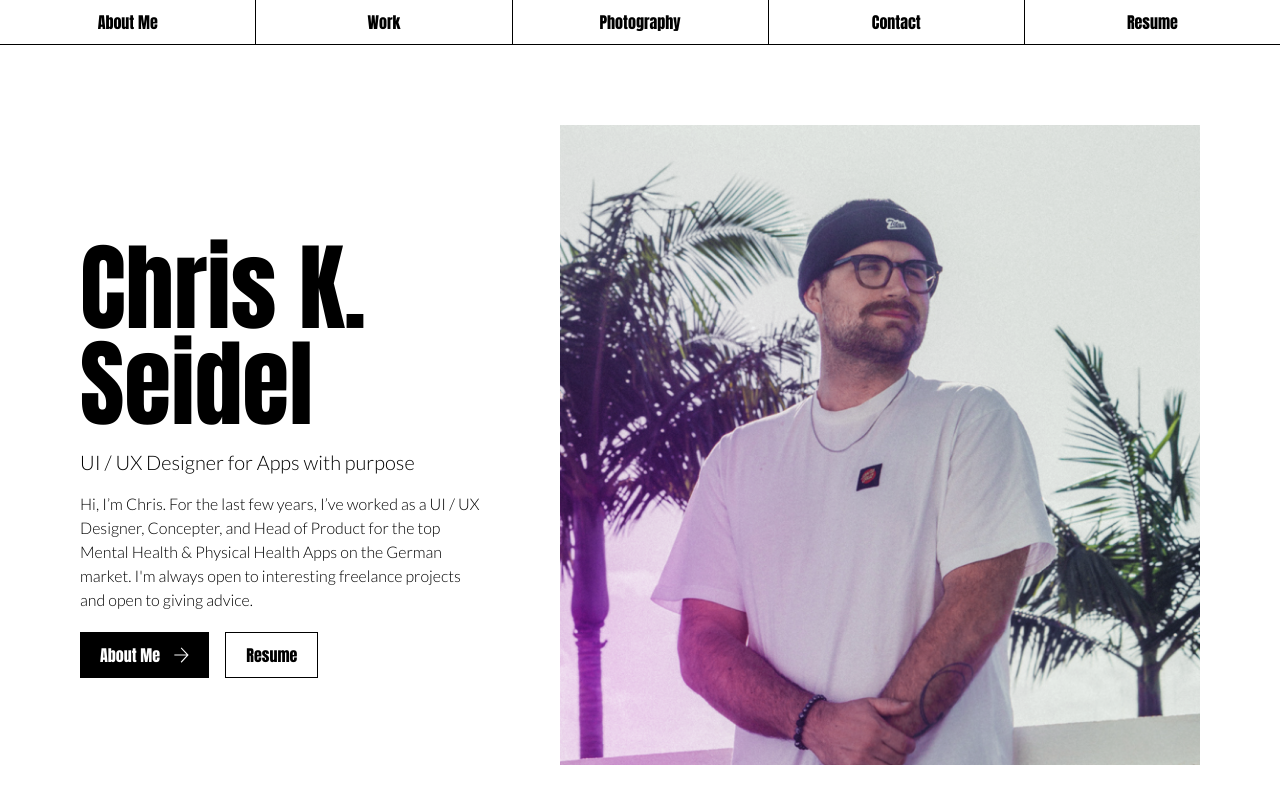
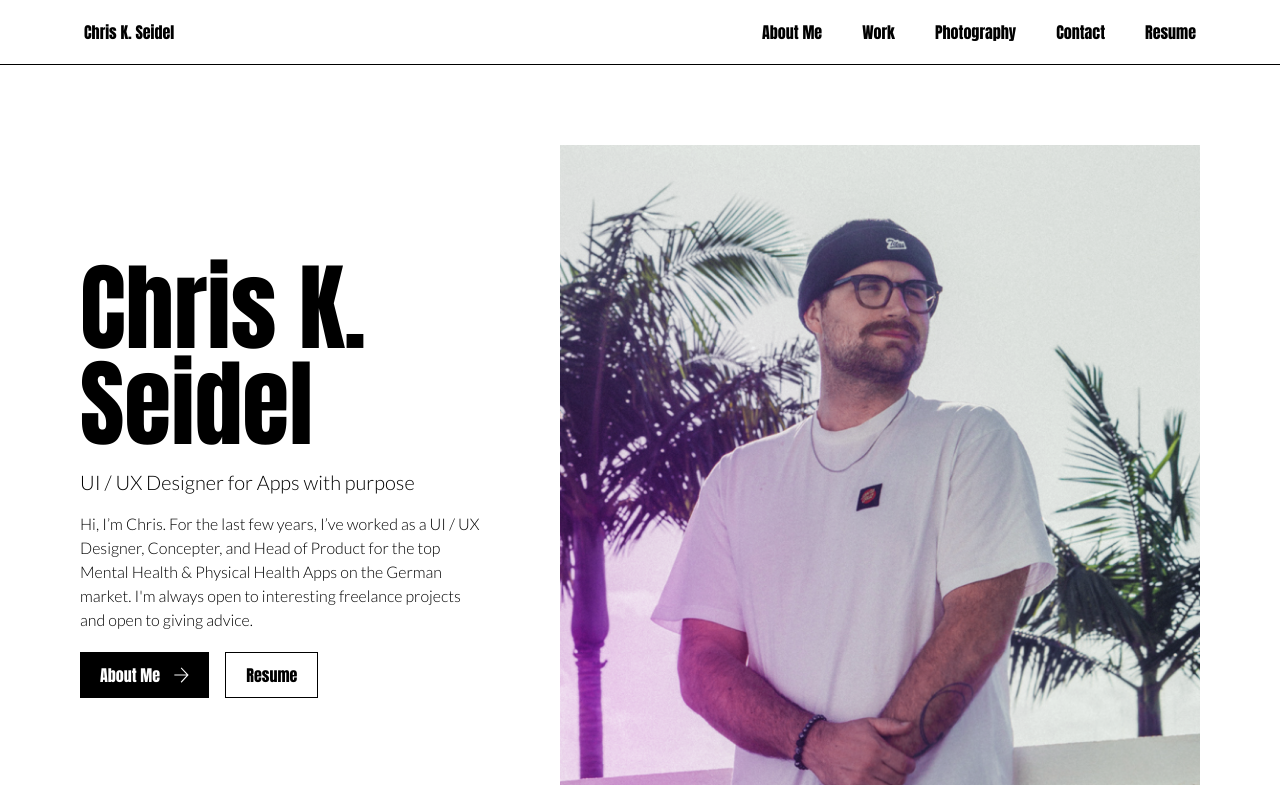
Before and after one commit to AndreasSiedler/portfolio_next, a Next.js app: page / in a window 1280 px wide. Shown: the top 800 px of the page. Built offline with nearby package versions, Linux system fonts and the light colour scheme.

Commit message:
Update header component

```diff
--- a/src/components/Header.tsx
+++ b/src/components/Header.tsx
@@ -27,18 +27,24 @@ export default function Header() {
               </Disclosure.Button>
             </div>
             {/* Desktop navigation */}
-            <div className="hidden sm:flex w-full border-b-0.75 border-black divide-x-0.75 divide-black">
+            <div className="flex justify-between items-center border-b-0.75 border-black w-full px-16">
+              <div className="hidden sm:block font-anton-regular text-base p-5">
+                Chris K. Seidel
+              </div>
+              <div className="hidden sm:flex">
                 {MENU_ITEMS.map((item) => (
                   <a
                     key={item.href}
                     href="#"
-                  className="font-anton-regular text-base py-2.5 w-full flex justify-center"
+                    className="font-anton-regular text-base p-5 break-words whitespace-nowrap w-full flex justify-center"
                   >
                     {item.label}
                   </a>
                 ))}
               </div>
             </div>
+          </div>
+          {/* Mobile popup menu */}
           <Disclosure.Panel>
             <div className="fixed inset-0 bg-black/75" aria-hidden="true" />
             <div className="fixed z-10 top-5 left-5 bg-white sm:hidden">
```
Lines whose indentation alone changed are shown as unchanged.
